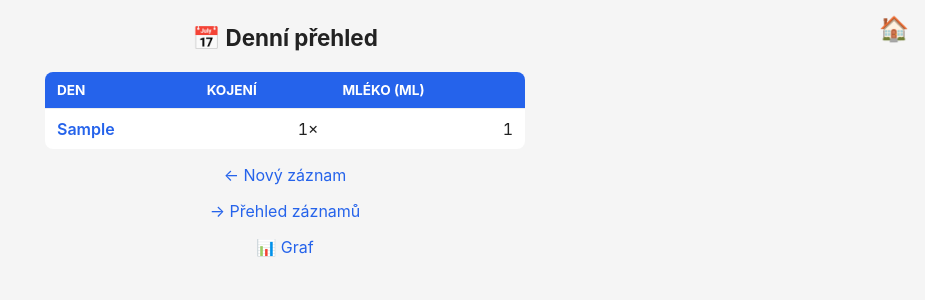
After one commit to tjmnmk/dite_zaznamy_mliko, a Flask app: page /deni-prehled in a window 1280 px wide. The commit adds this page. Shown: the top 300 px of the page, without its empty margins (355-1280 px from the left). Run offline with Flask 3, Linux system fonts and the light colour scheme; tables that the repository leaves empty hold one stand-in row (values such as "Sample post").

Commit message:
commit :)

```diff
--- a/app.py
+++ b/app.py
@@ -127,6 +127,16 @@ def favicon():
     return send_from_directory(os.path.join(BASE_DIR, "static"), "favicon.png", mimetype="image/png")
 
 
+@app.route("/deni-prehled")
+def deni_prehled():
+    radky = get_db().execute(
+        "SELECT substr(cas, 1, 10) AS den, COUNT(*) AS pocet, SUM(mnozstvi) AS celkem "
+        "FROM kojeni GROUP BY substr(cas, 1, 10) ORDER BY den DESC"
+    ).fetchall()
+    dny = [{"den": r["den"], "pocet": r["pocet"], "celkem": r["celkem"]} for r in radky]
+    return render_template("deni_prehled.html", dny=dny)
+
+
 @app.route("/graf")
 def graf():
     zaznamy = get_db().execute(
@@ -157,6 +167,38 @@ def graf_png():
         ax.set_axis_off()
     fig.tight_layout()
 
+@app.route("/graf-denni.png")
+def graf_denni_png():
+    radky = get_db().execute(
+        "SELECT substr(cas, 1, 10) AS den, COUNT(*) AS pocet, SUM(mnozstvi) AS celkem "
+        "FROM kojeni GROUP BY substr(cas, 1, 10) ORDER BY den ASC"
+    ).fetchall()
+
+    fig, ax1 = plt.subplots(figsize=(8, 4), dpi=150)
+    if radky:
+        dny = [r["den"] for r in radky]
+        pocet = [r["pocet"] for r in radky]
+        celkem = [r["celkem"] for r in radky]
+
+        x = range(len(dny))
+        ax1.bar(x, celkem, color="#2563eb", alpha=0.85, label="Mléko (ml)")
+        ax1.set_ylabel("Mléko (ml)", color="#2563eb")
+        ax1.tick_params(axis="y", labelcolor="#2563eb")
+        ax1.set_xticks(list(x))
+        ax1.set_xticklabels(dny, rotation=45, ha="right")
+        ax1.grid(True, alpha=0.3, axis="y")
+
+        ax2 = ax1.twinx()
+        ax2.plot(x, pocet, marker="o", linewidth=2, color="#dc2626", label="Počet kojení")
+        ax2.set_ylabel("Počet kojení", color="#dc2626")
+        ax2.tick_params(axis="y", labelcolor="#dc2626")
+
+        ax1.set_title("Denní spotřeba mléka a počet kojení")
+        fig.tight_layout()
+    else:
+        ax1.text(0.5, 0.5, "Žádné záznamy", ha="center", va="center", fontsize=16, color="#888")
+        ax1.set_axis_off()
+
     buf = io.BytesIO()
     fig.savefig(buf, format="png")
     plt.close(fig)
--- /dev/null
+++ b/templates/deni_prehled.html
@@ -0,0 +1,61 @@
+<!DOCTYPE html>
+<html lang="cs">
+<head>
+    <meta charset="UTF-8">
+    <meta name="viewport" content="width=device-width, initial-scale=1.0">
+    <link rel="icon" type="image/png" href="{{ url_for('favicon') }}">
+    <title>Denní přehled kojení</title>
+    <style>
+        * { box-sizing: border-box; }
+        body {
+            font-family: -apple-system, BlinkMacSystemFont, "Segoe UI", Roboto, sans-serif;
+            margin: 0; padding: 16px; background: #f5f5f5; color: #222;
+        }
+        .container { max-width: 480px; margin: 0 auto; }
+        h1 { font-size: 1.4rem; text-align: center; margin: 8px 0 20px; }
+        .domu { position: absolute; top: 14px; right: 16px; font-size: 1.5rem; color: #2563eb; text-decoration: none; }
+        table {
+            width: 100%; border-collapse: collapse; background: #fff;
+            border-radius: 8px; overflow: hidden;
+        }
+        th, td { padding: 10px 12px; text-align: left; border-bottom: 1px solid #eee; }
+        th { background: #2563eb; color: #fff; font-size: 0.85rem; text-transform: uppercase; }
+        tr:last-child td { border-bottom: none; }
+        td.den { font-weight: 600; color: #2563eb; }
+        td.cislo { text-align: right; font-variant-numeric: tabular-nums; }
+        .prazdno { text-align: center; color: #888; margin-top: 40px; }
+        .odkaz { display: block; text-align: center; margin-top: 16px; color: #2563eb; text-decoration: none; }
+    </style>
+</head>
+<body>
+    <a class="domu" href="{{ url_for('formular') }}" title="Domů">🏠</a>
+    <div class="container">
+        <h1>📅 Denní přehled</h1>
+        {% if not dny %}
+            <p class="prazdno">Zatím žádné záznamy.</p>
+        {% else %}
+            <table>
+                <thead>
+                    <tr>
+                        <th>Den</th>
+                        <th class="cislo">Kojení</th>
+                        <th class="cislo">Mléko (ml)</th>
+                    </tr>
+                </thead>
+                <tbody>
+                    {% for d in dny %}
+                    <tr>
+                        <td class="den">{{ d.den }}</td>
+                        <td class="cislo">{{ d.pocet }}×</td>
+                        <td class="cislo">{{ d.celkem }}</td>
+                    </tr>
+                    {% endfor %}
+                </tbody>
+            </table>
+        {% endif %}
+        <a class="odkaz" href="{{ url_for('formular') }}">← Nový záznam</a>
+        <a class="odkaz" href="{{ url_for('prehled') }}">→ Přehled záznamů</a>
+        <a class="odkaz" href="{{ url_for('graf') }}">📊 Graf</a>
+    </div>
+</body>
+</html>
--- a/templates/graf.html
+++ b/templates/graf.html
@@ -13,16 +13,19 @@
         }
         .container { max-width: 480px; margin: 0 auto; }
         h1 { font-size: 1.4rem; text-align: center; margin: 8px 0 20px; }
+        .domu { position: absolute; top: 14px; right: 16px; font-size: 1.5rem; color: #2563eb; text-decoration: none; }
         img.graf { width: 100%; border-radius: 8px; background: #fff; }
         .prazdno { text-align: center; color: #888; margin-top: 40px; }
         .odkaz { display: block; text-align: center; margin-top: 16px; color: #2563eb; text-decoration: none; }
     </style>
 </head>
 <body>
+    <a class="domu" href="{{ url_for('formular') }}" title="Domů">🏠</a>
     <div class="container">
         <h1>📊 Graf</h1>
         {% if ma_data %}
         <img class="graf" src="{{ url_for('graf_png') }}" alt="Graf množství mléka v čase">
+        <img class="graf" src="{{ url_for('graf_denni_png') }}" alt="Denní spotřeba mléka a počet kojení" style="margin-top:12px">
         {% else %}
         <p class="prazdno">Zatím žádné záznamy.</p>
         {% endif %}
--- a/templates/prehled.html
+++ b/templates/prehled.html
@@ -13,6 +13,7 @@
         }
         .container { max-width: 480px; margin: 0 auto; }
         h1 { font-size: 1.4rem; text-align: center; margin: 8px 0 20px; }
+        .domu { position: absolute; top: 14px; right: 16px; font-size: 1.5rem; color: #2563eb; text-decoration: none; }
         .zaznam {
             background: #fff; border-radius: 8px; padding: 12px 14px;
             margin: 8px 0; border-left: 4px solid #2563eb;
@@ -35,6 +36,7 @@
     </style>
 </head>
 <body>
+    <a class="domu" href="{{ url_for('formular') }}" title="Domů">🏠</a>
     <div class="container">
         <h1>📋 Přehled</h1>
         {% if not zaznamy %}
@@ -63,6 +65,7 @@
             {% endfor %}
         {% endif %}
         <a class="odkaz" href="{{ url_for('formular') }}">← Nový záznam</a>
+        <a class="odkaz" href="{{ url_for('deni_prehled') }}">📅 Denní přehled</a>
         <a class="odkaz" href="{{ url_for('graf') }}">📊 Graf</a>
     </div>
 </body>
```
